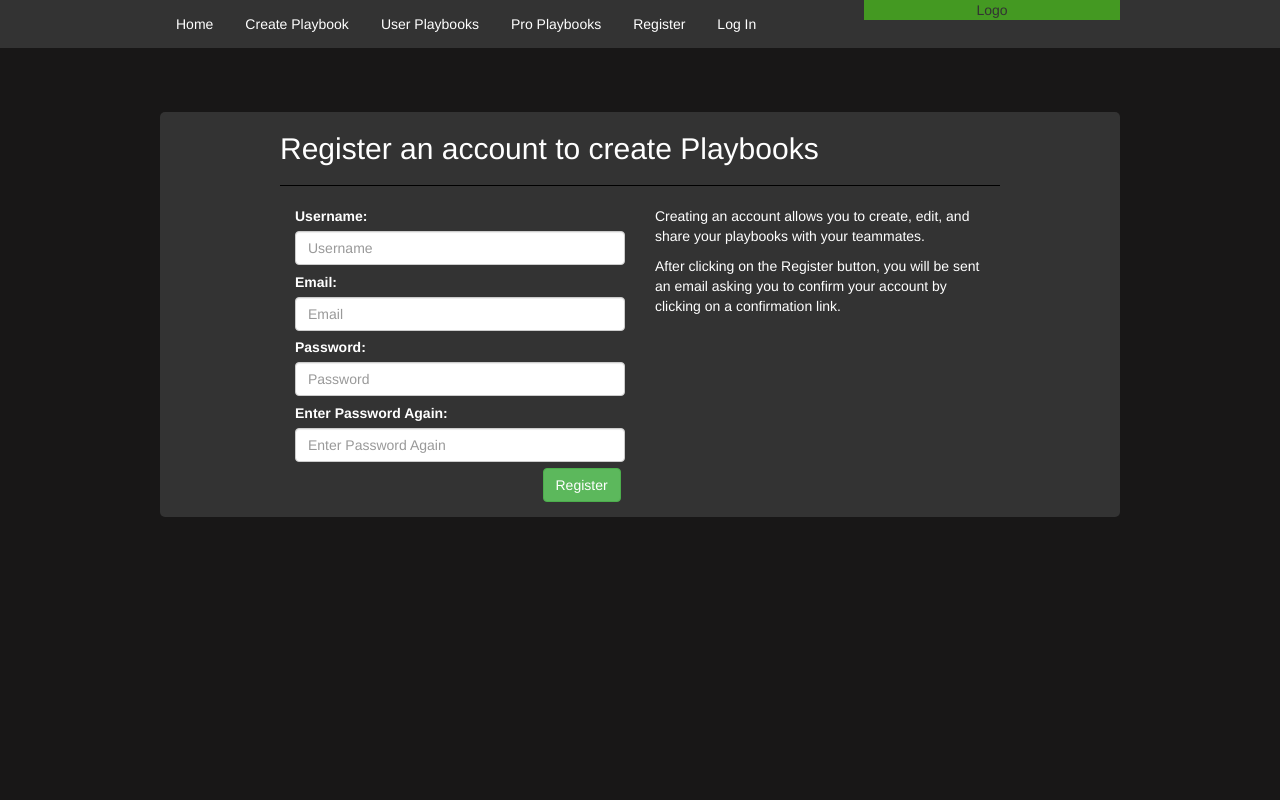
After one commit to brettstephens/stratalogue, a Django app: page /register in a window 1280 px wide. The commit adds this page. Run offline with Django 3.2, Linux system fonts and the light colour scheme; some libraries are stand-ins or nearby versions.

Commit message:
Setting up registration page

```diff
--- a/core/static/css/core.css
+++ b/core/static/css/core.css
@@ -1,6 +1,7 @@
 body {
 	background-color: #181717;
 	margin: 0 auto;
+	height: 100%;
 }
 
 
@@ -58,23 +59,13 @@ a.nav-item {
 
 }
 
-/* Change the link color to #111 (black) on hover */
 li a.nav-item:hover {
-    background-color: #111;
+    background-color: #181717;
 }
 
 /****************/
 /***** Body *****/
 /****************/
-.content-body {
-	display: inline-block;
-	width: 100%;
-	height: 100%;
-	margin: 5% 0;
-
-	background-color: #181717;
-	border-radius: 5px;
-}
 
 /*.content-menu {
 	float: left;
@@ -86,13 +77,28 @@ li a.nav-item:hover {
 	border-radius: 5px;
 }*/
 
-.content-main {
-	overflow: hidden;
-	height: 100%;
+.content-body {
+	display: block;
+	min-height: 50%;
 	width: 75%;
 	margin: 0 auto;
+	margin-top: 5%;
+
 
 	background-color: #333;
 	border-radius: 5px;
 	box-shadow: 10px;
 }
+
+.content-main {
+	overflow: hidden;
+	width: 75%;
+	margin: auto;
+	min-height: 50%;
+
+	color: white;
+}
+
+.registration-inputs {
+	margin-bottom: 2%;
+}
--- /dev/null
+++ b/core/static/js/core.js
@@ -0,0 +1,34 @@
+$(document).ready(function() {
+
+	function validate_entry(input_ids) {
+		var invalid_ids = []
+		var validation_error = 0;
+
+		$.each(input_ids, function(index, value) {
+			if ( !$(value).val() ) {
+				invalid_ids += value;
+				validation_error = 1;
+			}
+			else if (validate_email)
+		});
+		return [invalid_ids, validation_error];
+	}
+
+	function validate_email(email_ids) {
+		var regex = /^([a-zA-Z0-9_.+-])+\@(([a-zA-Z0-9-])+\.)+([a-zA-Z0-9]{2,4})+$/;
+		return regex.test($(email_id).val());
+	}
+
+	$('#registration_submit').click(function() {
+		var input_ids = [$('#username'), $('#email'), $('#password1'), $('#password2')];
+		var validate_results = validate_entry(input_ids);
+
+		if (validate_results[1]) {
+			var invalid_ids = validate_results[0];
+
+		}
+
+
+
+	})
+});
--- a/core/templates/header.html
+++ b/core/templates/header.html
@@ -11,7 +11,7 @@
 				<li class="nav-item"><a href="#" class="nav-item">Create Playbook</a></li>
 				<li class="nav-item"><a href="#" class="nav-item">User Playbooks</a></li>
 				<li class="nav-item"><a href="#" class="nav-item">Pro Playbooks</a></li>
-				<li class="nav-item"><a href="#" class="nav-item">Register</a></li>
+				<li class="nav-item"><a href="{% url 'registration' %}" class="nav-item">Register</a></li>
 				<li class="nav-item"><a href="#" class="nav-item">Log In</a></li>
 			</ul>
 		</div>
--- /dev/null
+++ b/core/templates/registration.html
@@ -0,0 +1,29 @@
+{% extends 'base.html' %}
+
+{% load staticfiles %}
+
+{% block content %}
+<div class="content-body">
+	<div class="content-main">
+		<h2>Register an account to create Playbooks</h2>
+		<hr/>
+		<form id="registration_form" action="{% url 'registration' %}" class="form-group col-md-6" method="post">
+			{% csrf_token %}
+			<label for="username" class="control-label">Username:</label>
+			<input id="username" class="form-control registration-inputs" type="text" name="username" placeholder="Username"/>
+			<label for="email" class="control-label">Email:</label>
+			<input id="email" class="form-control registration-inputs" type="email" name="email" placeholder="Email"/>
+			<label for="password1" class="control-label">Password:</label>
+			<input id="password1" class="form-control registration-inputs" type="password" name="password1" placeholder="Password"/>
+			<label for="password2" class="control-label">Enter Password Again:</label>
+			<input id="password2" class="form-control registration-inputs" type="password" name="password2" placeholder="Enter Password Again"/>
+			<input id="registration_submit" class="btn btn-success col-md-offset-9" type="submit" value="Register"/>
+		</form>
+		<div class="col-md-6">
+			<p>Creating an account allows you to create, edit, and share your playbooks with your teammates.</p>
+			<p>After clicking on the Register button, you will be sent an email asking you to confirm your account by clicking on a confirmation link.</p>
+		</div>
+	</div>
+</div>
+
+{% endblock %}
--- a/core/urls.py
+++ b/core/urls.py
@@ -4,5 +4,6 @@ from . import views
 
 urlpatterns = [
 	url(r'^$', views.index, name='index'),
+	url(r'^register$', views.registration, name="registration"),
 
 ]
--- a/core/views.py
+++ b/core/views.py
@@ -1,5 +1,26 @@
 from django.shortcuts import render
+
+from .forms import RegistrationForm
 
 def index(request):
 
 	return render(request, 'index_template_1.html')
+
+
+def registration(request):
+
+	if request.POST:
+		registration_form = RegistrationForm(request.POST)
+
+		if registration_form.is_valid():
+			username = registration_form.cleaned_data['username']
+			email = registration_form.cleaned_data['email']
+			password1 = registration_form.cleaned_data['password1']
+			password2 = registration_form.cleaned_data['password2']
+
+			if password1 is password2:
+				print 'yay'
+			else:
+				print 'boo'
+
+	return render(request, 'registration.html')
```
Also changed, not shown: core/forms.py (added, +8 -0 lines).
